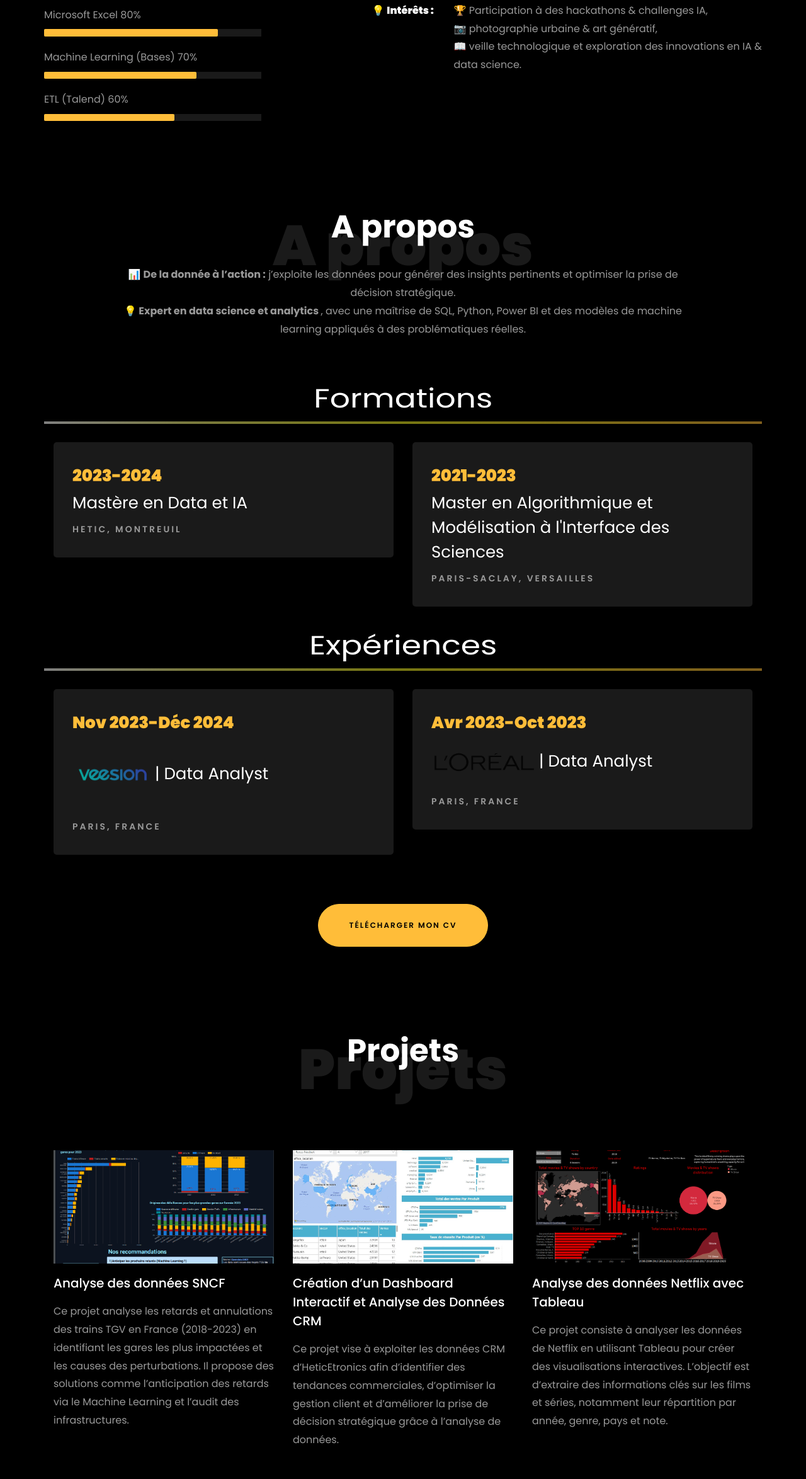
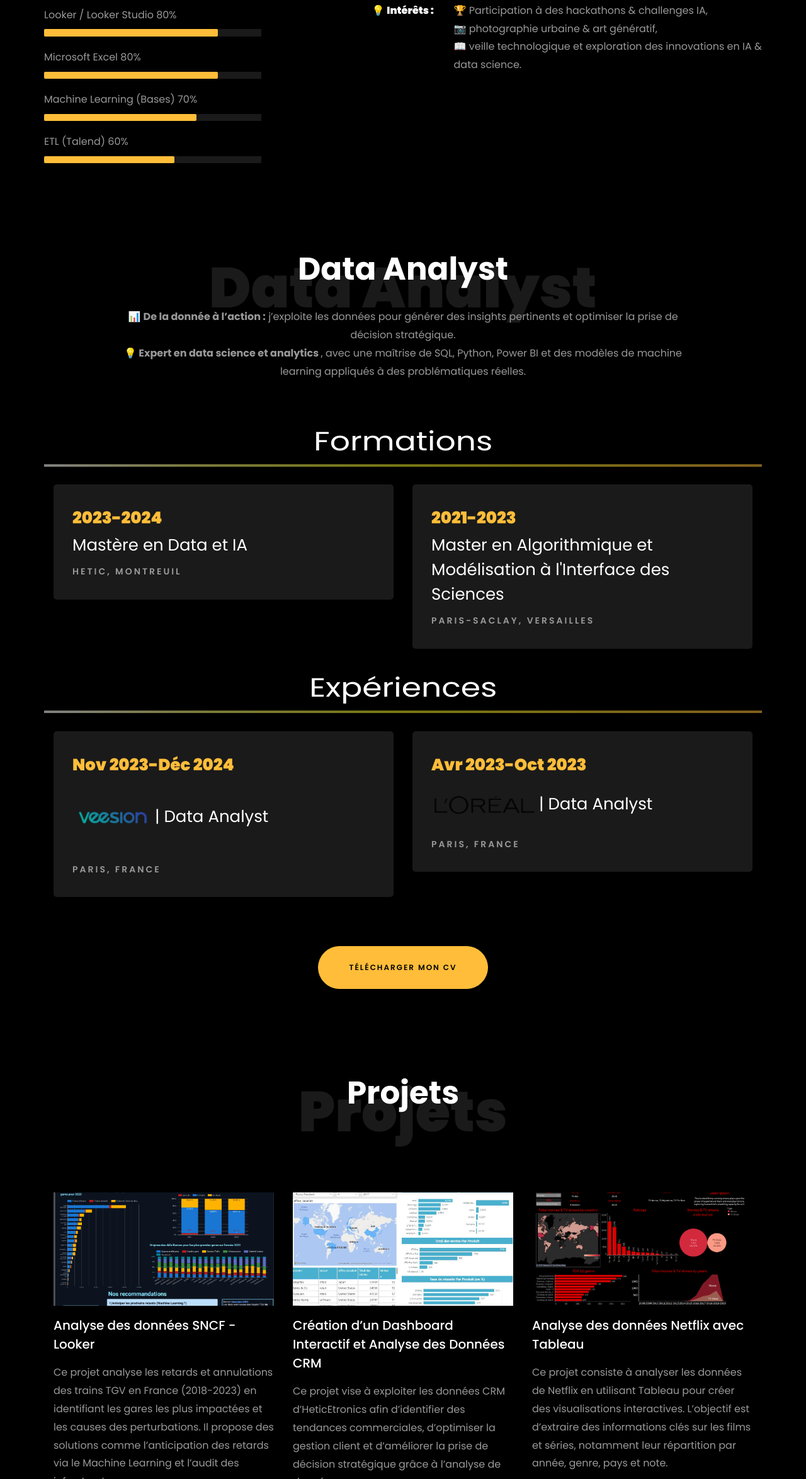
Before and after one commit to Nazimbsk/Portfolio, a plain HTML site: page index.html in a window 1280 px wide. Shown: the part 1345-3693 px from the top of the page at 63% size. Drawn offline with Linux system fonts and the light colour scheme; files whose address does not match are found by name.

Commit message:
Update index.html

```diff
--- a/index.html
+++ b/index.html
@@ -249,6 +249,11 @@
 										<div class="progress-bar" role="progressbar" style="width: 75%" aria-valuenow="90" aria-valuemin="0"
 											aria-valuemax="100"></div>
 									</div>
+									<span>Looker / Looker Studio</span> <span class="pull-right">80%</span>
+									<div class="progress">
+										<div class="progress-bar" role="progressbar" style="width: 80%" aria-valuenow="80" aria-valuemin="0"
+											aria-valuemax="100"></div>
+									</div>
 
 									<span>Microsoft Excel</span> <span class="pull-right">80%</span>
 									<div class="progress">
@@ -316,8 +321,8 @@
     	<div class="container">
     		<div class="row justify-content-center pb-5">
           <div class="col-md-10 heading-section text-center ftco-animate">
-          	<h1 class="big big-2">A propos</h1>
-            <h2 class="mb-4">A propos</h2>
+          	<h1 class="big big-2">Data Analyst</h1>
+            <h2 class="mb-4">Data Analyst</h2>
             <p>📊 <b>De la donnée à l’action :</b> j’exploite les données pour générer des insights pertinents et optimiser la prise de décision stratégique.
 				<br><b>💡 Expert en data science et analytics </b>, avec une maîtrise de SQL, Python, Power BI et des modèles de machine learning appliqués à des problématiques réelles.</p>
           </div>
@@ -405,7 +410,7 @@
               </a>
               <div class="text mt-3 float-right d-block">
 
-                <h3 class="heading"><a href="https://lookerstudio.google.com/reporting/4be8bf2d-f7ea-41af-9b04-7318efeb6980">Analyse des données SNCF</a></h3>
+                <h3 class="heading"><a href="https://lookerstudio.google.com/reporting/4be8bf2d-f7ea-41af-9b04-7318efeb6980">Analyse des données SNCF - Looker</a></h3>
                 <p>Ce projet analyse les retards et annulations des trains TGV en France (2018-2023) en identifiant les gares les plus impactées et les causes des perturbations. Il propose des solutions comme l’anticipation des retards via le Machine Learning et l’audit des infrastructures.</p>
               </div>
             </div>
```
